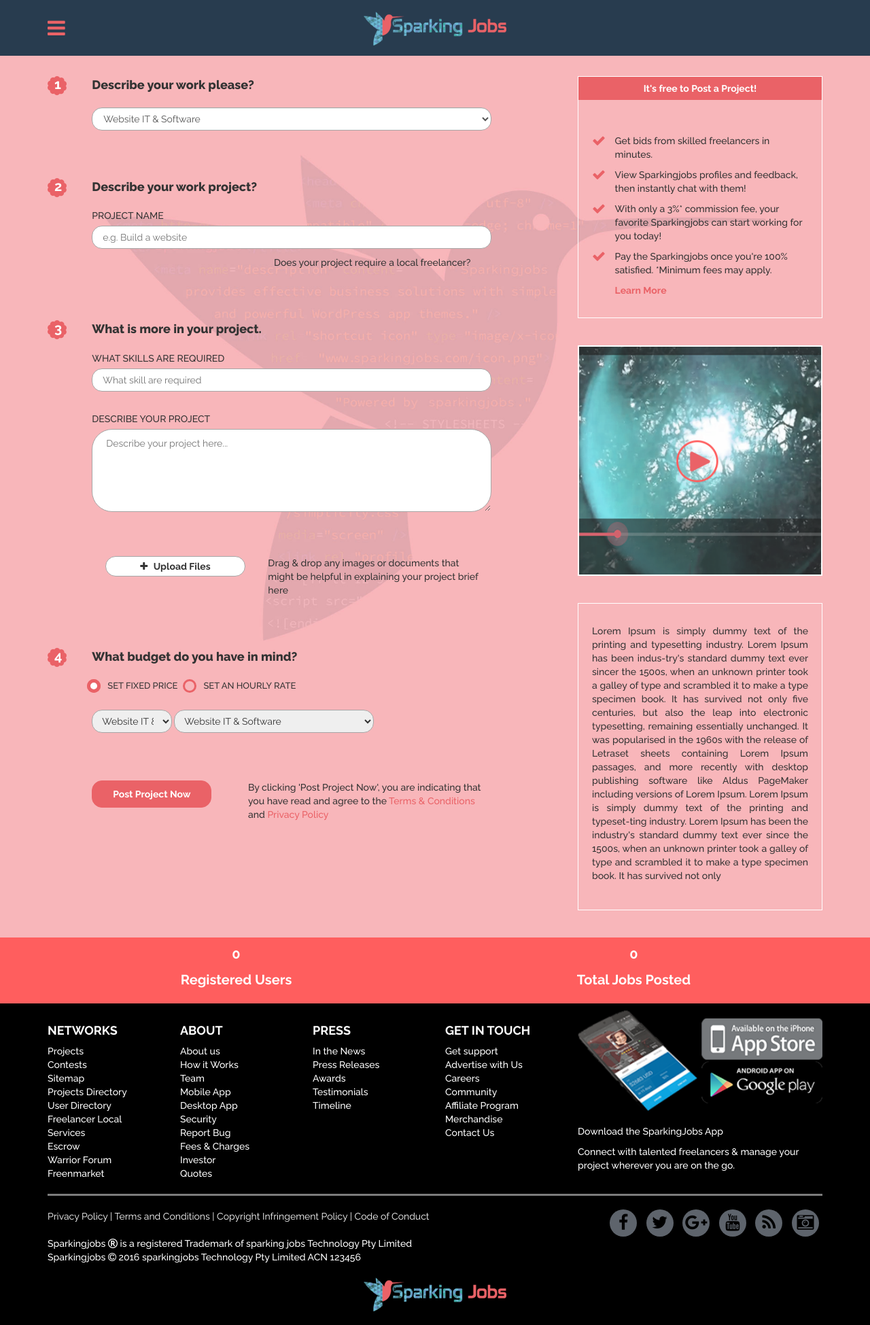
After one commit to ocodersolutions/Sparking-Jobs, a PHP site: page /job-posting-page.php in a window 1280 px wide. The commit adds this page. Shown: the whole page at 68% size. Run offline with PHP 8.4, Linux system fonts and the light colour scheme.

Commit message:
create job-posting-page

```diff
--- a/assets/css/style.css
+++ b/assets/css/style.css
@@ -9,6 +9,7 @@ li {
     clear: both;
 }
 
+/****************** stype homepage *******************/
 #header_top {
     background: #283c4f;
     height: 82px;
@@ -105,7 +106,9 @@ li {
     color: white;
 }
 #body_content_top {
-    background: #f9b5ba;
+    background: url(../images/body_bg.jpg);
+    background-repeat: repeat-y;
+    background-size: 100%;
     padding-top: 30px;
 }
 .body_sidebar_one {
@@ -284,3 +287,225 @@ li {
         line-height: 40px;
     }
 }
+/****************** end stype homepage *******************/
+
+/***************** style job posting page ***************/
+
+form .number_form {
+    background: url('../images/bg_flower.png');
+    background-repeat: no-repeat;
+    float: left;
+    height: 28px;
+    padding-left: 10px;
+    line-height: 24px;
+    width: 10%;
+    color: white;
+    font-size: 20px;
+}
+form .form_group_post {
+    float: right;
+    width: 90%;
+    margin-bottom: 70px;
+}
+.form_group_post .label_form {
+    font-weight: 800;
+    font-size: 18px;
+    margin-bottom: 20px;
+}
+.form_group_post #select_op_form {
+    border-radius: 15px;
+    border: 1px solid #a7a6a6;
+}
+.form_group_post .project_name {
+    display: block;
+    font-weight: 500;
+}
+.form_group_post input[type=text] {
+    width: 100%;
+    border: 1px solid #a7a6a6;
+    height: 34px;
+    border-radius: 15px;
+    padding: 0 15px;
+}
+.form_group_post .label_three {
+    text-align: right;
+    width: 100%;
+    font-weight: 500;
+    padding-right: 30px;
+    padding-top: 10px;
+}
+.form_group_post .describe_form {
+    margin-top: 30px;
+}
+.form_group_post .textarea_form {
+    border: 1px solid #a7a6a6;
+    border-radius: 30px;
+    width: 100%;
+    padding: 10px 20px;
+    margin-bottom: 60px;
+}
+.form_group_post button {
+    width: 35%;
+    border: 1px solid #a7a6a6;
+    border-radius: 15px;
+    background: #fff;
+    height: 30px;
+    font-weight: bold;
+    vertical-align: top;
+    margin-left: 20px;
+}
+.form_group_post button i {
+    margin-right: 5px;
+}
+.form_group_post .upload_form {
+    width: 60%;
+    padding-left: 30px;
+    font-weight: 500;
+}
+.form_group_post input[type=radio] {
+    opacity: 0;
+    margin-top: 0px;
+    line-height: 17px;
+    display: block;
+    float: left;
+    height: 15px;
+}
+.form_group_post .label_radio {
+    display: block;
+    float: left;
+    font-size: 13px;
+    margin-right: 15px;
+    line-height: 20px;
+    position: relative;
+    font-weight: 500;
+    padding-left: 10px;
+}
+.form_group_post .label_radio:before {
+    content: "";
+    display: inline-block;
+    position: absolute;
+    width: 20px;
+    height: 20px;
+    left: 0;
+    top: 0;
+    margin-left: -20px;
+    border: 3px solid #ea6267;
+    border-radius: 50%;
+    background-color: none;
+    -webkit-transition: border 0.15s ease-in-out;
+    -o-transition: border 0.15s ease-in-out;
+    transition: border 0.15s ease-in-out;
+}
+.form_group_post .label_radio:after {
+    display: inline-block;
+    position: absolute;
+    content: " ";
+    width: 20px;
+    height: 20px;
+    left: 0;
+    top: 0;
+    margin-left: -20px;
+    border-radius: 50%;
+    background-color: #ea6267;
+    -webkit-transform: scale(0, 0);
+    -ms-transform: scale(0, 0);
+    -o-transform: scale(0, 0);
+    transform: scale(0, 0);
+    -webkit-transition: -webkit-transform 0.1s cubic-bezier(0.8, -0.33, 0.2, 1.33);
+    -moz-transition: -moz-transform 0.1s cubic-bezier(0.8, -0.33, 0.2, 1.33);
+    -o-transition: -o-transform 0.1s cubic-bezier(0.8, -0.33, 0.2, 1.33);
+    transition: transform 0.1s cubic-bezier(0.8, -0.33, 0.2, 1.33);
+}
+.form_group_post input[type="radio"]:checked + .label_radio:after {
+    webkit-transform: scale(1, 1);
+    -ms-transform: scale(1, 1);
+    -o-transform: scale(1, 1);
+    transform: scale(1, 1);
+    background: #fff;
+    border: 5px solid #ea6267;
+}
+.full_radio_button {
+    margin-bottom: 20px;
+}
+.select_op_full {
+    margin-bottom: 70px;
+}
+.select_op_inr {
+    width: 20%;
+    height: 34px;
+    border: 1px solid #a7a6a6;
+    border-radius: 15px;
+    padding: 0 10px;
+}
+.select_op_price {
+    width: 50%;
+    height: 34px;
+    border: 1px solid #a7a6a6;
+    border-radius: 15px;
+    padding: 0 10px;
+}
+.form_group_post input[type=submit] {
+    border: 1px solid #ea6267;
+    border-radius: 15px;
+    height: 40px;
+    width: 30%;
+    background: #ea6267;
+    color: white;
+    font-weight: 700;
+    vertical-align: top;
+}
+.form_group_post p {
+    display: inline-block;
+    width: 60%;
+    margin-left: 50px;
+    font-weight: 500;
+}
+.form_group_post p span {
+    color: #ea6267;
+}
+.posting_sidebar {
+    border: 1px solid #fff;
+    margin-bottom: 40px;
+}
+.post_sidebar_title {
+    background: #ea6267;
+    height: 34px;
+    line-height: 34px;
+    text-align: center;
+    color: white;
+    font-weight: 700;
+}
+.post_sidebar_content {
+    padding: 50px 20px 30px 20px;
+}
+.post_sidebar_content p {
+    margin: 0 0 10px;
+    display: inline-block;
+    width: 90%;
+    padding-left: 10px;
+    font-weight: 500;
+}
+.post_sidebar_content i {
+    vertical-align: top;
+    color: #ea6267;
+    font-size: 20px;
+}
+.post_sidebar_content span {
+    padding-left: 10px;
+    color: #ea6267;
+    font-weight: 700;
+}
+.no_opacity {
+    opacity: 0;
+}
+.posting_sidebar img {
+    width: 100%;
+}
+.p_content_sidebar_post {
+    padding: 30px 20px;
+    text-align: justify;
+    font-weight: 500;
+}
+
+
+/*************** end style job posting page ***************/
--- /dev/null
+++ b/job-posting-page.php
@@ -0,0 +1,282 @@
+<!DOCTYPE html>
+<html>
+<head>
+	<meta charset="utf-8">
+	<meta name="viewport" content="width=device-width, initial-scale=1, maximum-scale=1, user-scalable=no">
+	<title>Sparking Jobs</title>
+
+	<link rel="stylesheet" href="assets/css/style.css">
+	<link rel="stylesheet" href="assets/css/bootstrap.min.css">
+	<link rel="stylesheet" href="assets/css/bootstrap-theme.min.css">
+	<link rel="stylesheet" href="assets/css/font-awesome.min.css">
+
+	<script type="text/javascript" src="assets/js/jquery-1.12.3.min.js"></script>
+
+</head>
+<body>
+	<div id="header">
+		<div class="container-fluid">
+			<div class="row">
+				<div id="header_top">
+					<div class="container">
+						<div class="row">
+							<div class="col-sm-12">
+								<i class="fa fa-bars" aria-hidden="true"></i>
+								<div class="header_logo">
+									<a href="#"><img src="assets/images/header_logo.png" alt="Sparking Jobs"></a>
+								</div>
+							</div>
+
+						</div>
+					</div>
+				</div>
+			</div>
+		</div>
+	</div>
+	<div id="body_content">
+		<div class="container-fluid">
+			<div class="row">
+				<div id="body_content_top">
+					<div class="container">
+						<div class="row">
+							<div class="col-sm-7 body_job_posting">
+								<form action="">
+									<div class="block_form_one">
+										<label class="number_form">1</label>
+										<div class="form_group_post">
+											<label for="" class="label_form">Describe your work please?</label>
+											<select class="form-control" id="select_op_form">
+												<option>Website IT & Software</option>
+												<option>Mobile</option>
+												<option>Writing</option>
+												<option>Design</option>
+												<option>Data Entry</option>
+												<option>Product Sourcing & Manufacturing</option>
+												<option>Sales & marketing</option>
+												<option>Business, Accounting & Legal</option>
+												<option>Local Jobs & Services</option>
+												<option>Customized (Select skills manually)</option>
+												<option>Select a category of work (optional)</option>
+											</select>
+										</div>
+										<div class="clr"></div>
+									</div>
+									<div class="block_form_two">
+										<label class="number_form">2</label>
+										<div class="form_group_post">
+											<label for="" class="label_form">Describe your work project?</label>
+											<label for="" class="project_name">PROJECT NAME</label>
+											<input type="text" placeholder="e.g. Build a website">
+											<label for="" class="label_three">Does your project require a local freelancer?</label>
+										</div>
+										<div class="clr"></div>
+									</div>
+									<div class="block_form_three">
+										<label class="number_form">3</label>
+										<div class="form_group_post">
+											<label for="" class="label_form">What is more in your project.</label>
+											<label for="" class="project_name">WHAT SKILLS ARE REQUIRED</label>
+											<input type="text" placeholder="What skill are required">
+											<label for="" class="describe_form project_name">DESCRIBE YOUR PROJECT</label>
+											<textarea class="textarea_form" rows="5" placeholder="Describe your project here..."></textarea>
+											<button><i class="fa fa-plus" aria-hidden="true"></i> Upload Files</button>
+											<label for="" class="upload_form">Drag & drop any images or documents that might be helpful in explaining your project brief here</label>
+										</div>
+										<div class="clr"></div>
+									</div>
+									<div class="block_form_four">
+										<label class="number_form">4</label>
+										<div class="form_group_post">
+											<label for="" class="label_form">What budget do you have in mind?</label>
+
+											<div class="full_radio_button">
+												<input type="radio" name="filter" id="all" value="SET FIXED PRICE" checked="checked">
+												<label for="all" class="label_radio">SET FIXED PRICE</label>
+												<input type="radio" name="filter" id="sale" value="SET AN HOURLY RATE">
+												<label for="sale" class="label_radio">SET AN HOURLY RATE</label>
+												<div class="clr"></div>
+											</div>
+											<div class="select_op_full">
+												<select class="select_op_inr">
+													<option>Website IT & Software</option>
+													<option>Mobile</option>
+													<option>Writing</option>
+													<option>Design</option>
+													<option>Data Entry</option>
+													<option>Product Sourcing & Manufacturing</option>
+													<option>Sales & marketing</option>
+													<option>Business, Accounting & Legal</option>
+													<option>Local Jobs & Services</option>
+													<option>Customized (Select skills manually)</option>
+													<option>Select a category of work (optional)</option>
+												</select>
+												<select class="select_op_price">
+													<option>Website IT & Software</option>
+													<option>Mobile</option>
+													<option>Writing</option>
+													<option>Design</option>
+													<option>Data Entry</option>
+													<option>Product Sourcing & Manufacturing</option>
+													<option>Sales & marketing</option>
+													<option>Business, Accounting & Legal</option>
+													<option>Local Jobs & Services</option>
+													<option>Customized (Select skills manually)</option>
+													<option>Select a category of work (optional)</option>
+												</select>
+											</div>
+											<input type="submit" value="Post Project Now" id="post_submit">
+											<p>By clicking 'Post Project Now', you are indicating that you have read and agree to the <span>Terms &amp; Conditions</span> and <span>Privacy Policy</span></p>
+										</div>
+										<div class="clr"></div>
+									</div>
+								</form>
+							</div>
+							<div class="col-sm-4 col-sm-offset-1 body_job_posting_sidebar">
+								<div class="posting_sidebar">
+									<div class="post_sidebar_title">It's free to Post a Project!</div>
+									<div class="post_sidebar_content">
+										<div class="post_content_line">
+											<i class="fa fa-check" aria-hidden="true"></i>
+											<p>Get bids from skilled freelancers in minutes.</p>
+										</div>
+										<div class="post_content_line">
+											<i class="fa fa-check" aria-hidden="true"></i>
+											<p>View Sparkingjobs profiles and feedback, then instantly chat with them!</p>
+										</div>
+										<div class="post_content_line">
+											<i class="fa fa-check" aria-hidden="true"></i>
+											<p>With only a 3%* commission fee, your favorite Sparkingjobs can start working for you today!</p>
+										</div>
+										<div class="post_content_line">
+											<i class="fa fa-check" aria-hidden="true"></i>
+											<p>Pay the Sparkingjobs once you're 100% satisfied. *Minimum fees may apply.</p>
+										</div>
+										<div class="post_content_line">
+											<i class="fa fa-check no_opacity" aria-hidden="true"></i>
+											<span>Learn More</span>
+										</div>
+									</div>
+								</div>
+								<div class="posting_sidebar">
+									<img src="assets/images/post_video.png" alt="">
+								</div>
+								<div class="posting_sidebar">
+									<p class="p_content_sidebar_post">Lorem Ipsum is simply dummy text of the printing and typesetting industry. Lorem Ipsum has been indus-try's standard dummy text ever sincer the 1500s, when an unknown printer took a galley of type and scrambled it to make a type specimen book. It has survived not only five centuries, but also the leap into electronic typesetting, remaining essentially unchanged. It was popularised in the 1960s with the release of Letraset sheets containing Lorem Ipsum passages, and more recently with desktop publishing software like Aldus PageMaker including versions of Lorem Ipsum. Lorem Ipsum is simply dummy text of the printing and typeset-ting industry. Lorem Ipsum has been the industry's standard dummy text ever since the 1500s, when an unknown printer took a galley of type and scrambled it to make a type specimen book. It has survived not only</p>
+								</div>
+
+							</div>
+						</div>
+					</div>
+				</div>
+				<div id="body_content_bot">
+					<div class="container">
+						<div class="row">
+							<div class="col-sm-6 body_content_bot_left">
+								<p>0</p>
+								<p>Registered Users</p>
+							</div>
+							<div class="col-sm-6 body_content_bot_right">
+								<p>0</p>
+								<p>Total Jobs Posted</p>
+							</div>
+						</div>
+					</div>
+				</div>
+			</div>
+		</div>
+	</div>
+	<div id="footer">
+		<div class="container-fluid">
+			<div class="row">
+				<div id="footer_content">
+					<div class="container">
+						<div class="row footer_content_top">
+							<div class="col-sm-2">
+								<h3>NETWORKS</h3>
+								<p>Projects</p>
+								<p>Contests</p>
+								<p>Sitemap</p>
+								<p>Projects Directory</p>
+								<p>User Directory</p>
+								<p>Freelancer Local</p>
+								<p>Services</p>
+								<p>Escrow</p>
+								<p>Warrior Forum</p>
+								<p>Freenmarket</p>
+							</div>
+							<div class="col-sm-2">
+								<h3>ABOUT</h3>
+								<p>About us </p>
+								<p>How it Works</p>
+								<p>Team</p>
+								<p>Mobile App</p>
+								<p>Desktop App</p>
+								<p>Security</p>
+								<p>Report Bug</p>
+								<p>Fees & Charges</p>
+								<p>Investor</p>
+								<p>Quotes</p>
+							</div>
+							<div class="col-sm-2">
+								<h3>PRESS</h3>
+								<p>In the News</p>
+								<p>Press Releases</p>
+								<p>Awards</p>
+								<p>Testimonials</p>
+								<p>Timeline</p>
+							</div>
+							<div class="col-sm-2">
+								<h3>GET IN TOUCH</h3>
+								<p>Get support</p>
+								<p>Advertise with Us</p>
+								<p>Careers</p>
+								<p>Community</p>
+								<p>Affiliate Program</p>
+								<p>Merchandise</p>
+								<p>Contact Us</p>
+							</div>
+							<div class="col-sm-4 footer_app_store">
+								<img src="assets/images/footer_image_1.png" alt="">
+								<img src="assets/images/footer_image_2.png" alt="">
+								<p>Download the SparkingJobs App</p>
+								<p>Connect with talented freelancers & manage your project wherever you are on the go.</p>
+							</div>
+							<div class="col-sm-12"><div class="footer_line"></div></div>
+							<div class="col-sm-7">
+								<div class="copyright_top">
+									<span>Privacy Policy</span>
+									<i>|</i>
+									<span>Terms and Conditions</span>
+									<i>|</i>
+									<span>Copyright Infringement Policy</span>
+									<i>|</i>
+									<span>Code of Conduct</span>
+								</div>
+								<div class="copyright_bot">
+									<p>Sparkingjobs <i class="fa fa-registered" aria-hidden="true"></i> is a registered Trademark of sparking jobs Technology Pty Limited</p>
+									<p>Sparkingjobs <i class="fa fa-copyright" aria-hidden="true"></i> 2016 sparkingjobs Technology Pty Limited ACN 123456</p>
+								</div>
+							</div>
+							<div class="col-sm-5 footer_link">
+								<i class="fa fa-facebook" aria-hidden="true"></i>
+								<i class="fa fa-twitter" aria-hidden="true"></i>
+								<i class="fa fa-google-plus" aria-hidden="true"></i>
+								<i class="fa fa-youtube" aria-hidden="true"></i>
+								<i class="fa fa-rss" aria-hidden="true"></i>
+								<i class="fa fa-camera-retro" aria-hidden="true"></i>
+							</div>
+							<div class="col-sm-12 footer_logo">
+								<img src="assets/images/header_logo.png" alt="Sparking Jobs">
+							</div>
+						</div>
+					</div>
+				</div>
+			</div>
+		</div>
+	</div>
+
+	<script type="text/javascript" src="assets/js/custom.js"></script>
+	<script type="text/javascript" src="assets/js/bootstrap.min.js"></script>
+
+</body>
+</html>
```
Also changed, not shown: assets/images/bg_flower.png (added), assets/images/body_bg.jpg (added), assets/images/post_video.png (added).
